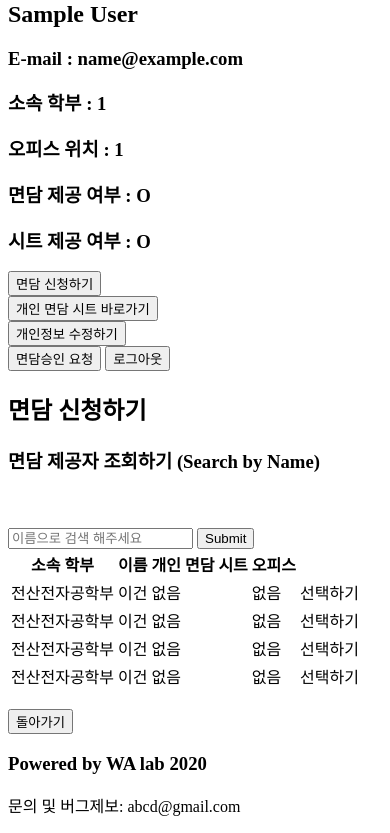
After one commit to 21300506kihyun/hguMMS, a PHP site: page /applyMeeting_search.php in a window 390 px wide. The commit adds this page. Shown: the part 606-1439 px from the top of the page. Run offline with PHP 8.4, Linux system fonts and the light colour scheme; the visitor is signed in with stand-in values (Sample User, id 1); data that the repository does not hold is empty; some libraries are stand-ins or nearby versions.

Commit message:
면담 신청하기 레이아웃 간단하게. 메인화면에서 개인정보 표시 디스플레이가 조금 바뀜. 다른 화면도 통일 요망.

```diff
--- /dev/null
+++ b/html/applyMeeting_search.php
@@ -0,0 +1,138 @@
+<!DOCTYPE html>
+<html>
+<head>
+  <meta charset="UTF-8">
+  <link rel = "stylesheet" href = "../css/applyMeeting_search.css"/>
+  <meta name="google-signin-scope" content="profile email">
+  <meta name="google-signin-client_id" content="924098158115-3oevbe0lurkhouu0fb98br6paj7i5e1a.apps.googleusercontent.com">
+  <script src="https://apis.google.com/js/platform.js" async defer></script>
+  <script src="https://code.jquery.com/jquery-3.2.1.min.js"></script>
+
+  <?php
+    session_start();
+    $name = $_SESSION["name"];
+    $email = $_SESSION["email"] ;
+    $img = $_SESSION["img"] ;
+
+    $conn = new mysqli("localhost","hgumms","handong11*","hgumms");
+    // Check connection
+    if ($conn->connect_error) {
+       die("Connection failed: " . $conn->connect_error);
+    }
+     echo "Connected successfully <br>";
+
+   ?>
+   <?php
+   $sql = "select * from sheet_info where owner = '$email'";
+   $result = $conn->query($sql);
+
+   if ($result->num_rows > 0) {
+       // output data of each row
+       while($row = $result->fetch_assoc()) {
+           echo "id: " . $row["time"];
+       }
+   } else {
+       echo "0 results";
+   }
+   $conn->close();
+   ?>
+  <title>handongMMS</title>
+</head>
+<body>
+  <div class = "header" onclick="location.href='main.php'">
+    <h1>HGU Meeting Management System (MMS)</h1>
+    <br>
+    <p>한동대학교 면담 예약 및 관리 시스템입니다.</p>
+  </div>
+
+  <div class="row">
+    <div class="column left">
+      <h1 class="icon"> <img src="<?php echo $_SESSION['img']?>"></i></h1>
+      <h2><?php echo $_SESSION['name']?> </h2>
+      <h3 class="info">E-mail : <?php echo $_SESSION['email']?></h3>
+      <h3 class="info">소속 학부 : <?php if($_SESSION['department'] == ''){echo 'none';} else {echo $_SESSION['department'];}?></h3>
+      <h3 class="info">오피스 위치 : <?php if($_SESSION['office'] == ''){echo 'none';} else {echo $_SESSION['office'];}?></h3>
+      <h3 class="info">면담 제공 여부 : <?php if($_SESSION['prof'] == 'on'){echo 'O';} else{echo 'X';}?></h3>
+      <h3 class="info">시트 제공 여부 : <?php if($_SESSION['sheet'] == 'on'){echo 'O';} else{echo 'X';}?></h3>
+
+      <input class="btn_left" type="button" value="면담 신청하기"/>
+      <form action="meetingSheet.php" method="post">
+        <input class="btn_left" type="submit" value="개인 면담 시트 바로가기"/>
+      </form>
+      <form action="personalInfo.php" method="post">
+        <input class="btn_left" type="submit" value="개인정보 수정하기"/>
+      </form>
+      <input class="btn_left" type="button" value="면담승인 요청"/>
+      <input class="btn_left" type="button" value="로그아웃"/>
+    </div>
+
+    <div class="column middle">
+      <h2 class="subtitle">면담 신청하기</h2>
+      <div>
+        <h3 class="left_subtitle">면담 제공자 조회하기 (Search by Name)</h3>
+      </div>
+
+      <br>
+      <br>
+
+      <div>
+        <input type='text' placeholder='이름으로 검색 해주세요' >
+        <input type='submit' >
+      </div>
+
+      <table>
+        <tr>
+          <th>소속 학부</th>
+          <th>이름</th>
+          <th>개인 면담 시트</th>
+          <th>오피스</th>
+          <th></th>
+        </tr>
+        <tr>
+          <td>전산전자공학부</td>
+          <td>이건</td>
+          <td>없음</td>
+          <td>없음</td>
+          <td><span id="moreInfo1" style="CURSOR: pointer" onclick="clickMore(more1, moreInfo1)">선택하기</span></td>
+        </tr>
+        <tr>
+          <td>전산전자공학부</td>
+          <td>이건</td>
+          <td>없음</td>
+          <td>없음</td>
+          <td><span id="moreInfo1" style="CURSOR: pointer" onclick="clickMore(more1, moreInfo1)">선택하기</span></td>
+        </tr>
+        <tr>
+          <td>전산전자공학부</td>
+          <td>이건</td>
+          <td>없음</td>
+          <td>없음</td>
+          <td><span id="moreInfo1" style="CURSOR: pointer" onclick="clickMore(more1, moreInfo1)">선택하기</span></td>
+        </tr>
+        <tr>
+          <td>전산전자공학부</td>
+          <td>이건</td>
+          <td>없음</td>
+          <td>없음</td>
+          <td><span id="moreInfo1" style="CURSOR: pointer" onclick="clickMore(more1, moreInfo1)">선택하기</span></td>
+        </tr>
+      </table>
+
+      <br>
+
+
+      <div class="btns">
+          <input class="btn_back" type="button" value="돌아가기" onclick="location.href='main.php'"/>
+      </div>
+    </div>
+
+  </div>
+
+
+  <div class = "footer">
+    <h3>Powered by WA lab 2020</h3>
+    <p>문의 및 버그제보: abcd@gmail.com</p>
+  </div>
+
+</body>
+</html>
--- a/html/main.php
+++ b/html/main.php
@@ -51,6 +51,7 @@
     $data = mysqli_fetch_assoc($result);
     echo $data['sid'];
     echo $data['name'];
+    echo $data['department'];
     echo $data['prof'];
     echo $data['sheet'];
     echo $data['email'];
@@ -59,6 +60,7 @@
     echo "<br/>";
 
 
+    $_SESSION['department'] = $data['department'];
     $_SESSION['office'] = $data['office'];
     $_SESSION['prof'] = $data['prof'];
     $_SESSION['office'] = $data['office'];
@@ -80,6 +82,7 @@
       <h1 class="icon"> <img src="<?php echo $_SESSION['img']?>"></i></h1>
       <h2><?php echo $_SESSION['name']?> </h2>
       <h3 class="info">E-mail : <?php echo $_SESSION['email']?></h3>
+      <h3 class="info">소속 학부 : <?php if($_SESSION['department'] == ''){echo 'none';} else {echo $_SESSION['department'];}?></h3>
       <h3 class="info">오피스 위치 : <?php if($_SESSION['office'] == ''){echo 'none';} else {echo $_SESSION['office'];}?></h3>
       <h3 class="info">면담 제공 여부 : <?php if($_SESSION['prof'] == 'on'){echo 'O';} else{echo 'X';}?></h3>
       <h3 class="info">시트 제공 여부 : <?php if($_SESSION['sheet'] == 'on'){echo 'O';} else{echo 'X';}?></h3>
--- a/html/personalInfo.php
+++ b/html/personalInfo.php
@@ -70,6 +70,7 @@
     $data = mysqli_fetch_assoc($result);
       echo $data['sid'];
       echo $data['name'];
+      echo $data['department'];
       echo $data['prof'];
       echo $data['sheet'];
       echo $data['email'];
@@ -104,6 +105,11 @@
         <h3 class="category">이름</h3>
         <h3 class="deli">:</h3>
         <input name="name" id="name" class="value" type="text" value="<?php echo $name ?>" readonly>
+      </div>
+      <div class="content">
+        <h3 class="category">학부</h3>
+        <h3 class="deli">:</h3>
+        <input name="department" id="department" class="value" type="text" placeholder="ex) 전산전자공학부" value="<?php echo $data['department'] ?>">
       </div>
       <div class="content">
         <h3 class="category">전화번호</h3>
--- a/html/personalInfoController.php
+++ b/html/personalInfoController.php
@@ -11,6 +11,7 @@
     $db_user = 'hgumms';
     $db_password = 'handong11*';
     $db_database = 'hgumms';
+    $department = $_POST['department'];
     $prof = $_POST['is_prof'];
     $sheet = $_POST['is_sheet'];
     $phone = $_POST['phone'];
@@ -24,9 +25,7 @@
     }
     // echo "CONNECTION SUCCESS <br>";
 
-    //TODO: DB에서 prof value INT -> varchar로 바꿔야 함
-    //TODO: DB에 면담 제공여부 + 면담시트 제공여부 만들어야할까?(어짜피 시트에서 긁어오는 건데 상관이 없겟다 그죠?)
-    $sql = "UPDATE user_info SET prof='$prof', sheet='$sheet', phone='$phone', office='$office' where email='$email'";
+    $sql = "UPDATE user_info SET department='$department', prof='$prof', sheet='$sheet', phone='$phone', office='$office' where email='$email'";
 
     if($connect->query($sql) === TRUE){
       echo "<script charset=utf-8>alert('개인정보가 수정되었습니다.')</script>";
@@ -37,6 +36,7 @@
       echo "ERROR : " . $sql ." + " . $connect->error . ";;";
     }
 
+    $_SESSION['department'] = $department;
     $_SESSION['office'] = $office;
     $_SESSION['prof'] = $prof;
     $_SESSION['sheet'] = $sheet;
```
Also changed, not shown: css/applyMeeting_search.css (added, +246 -0 lines).
